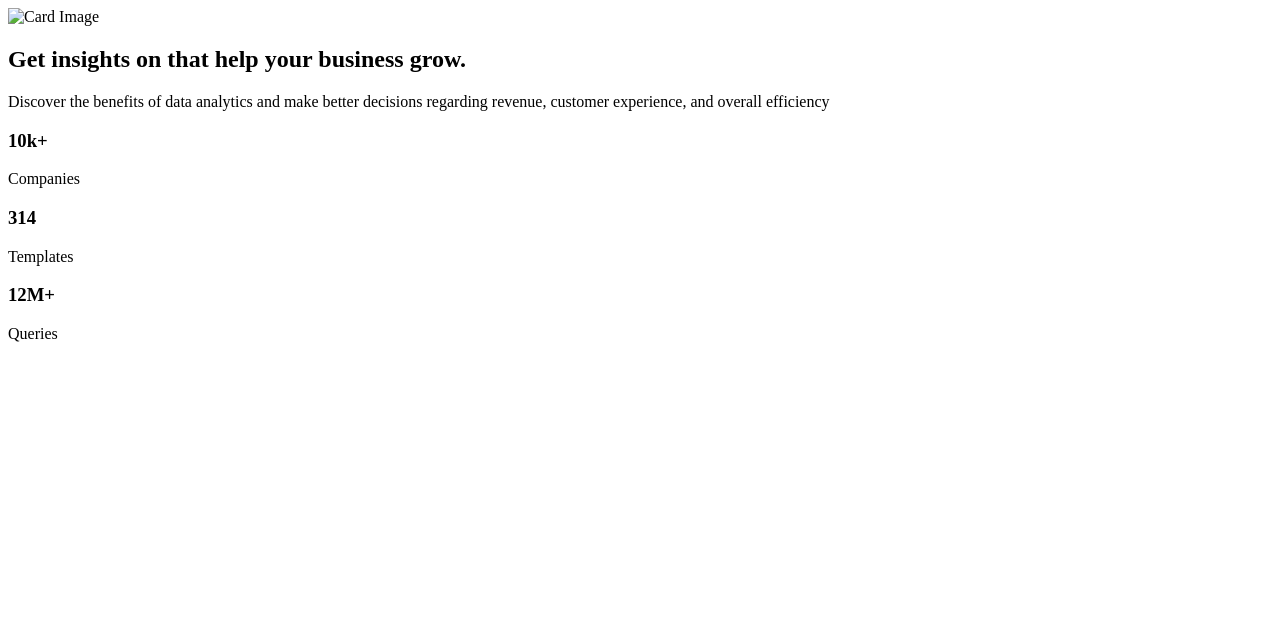
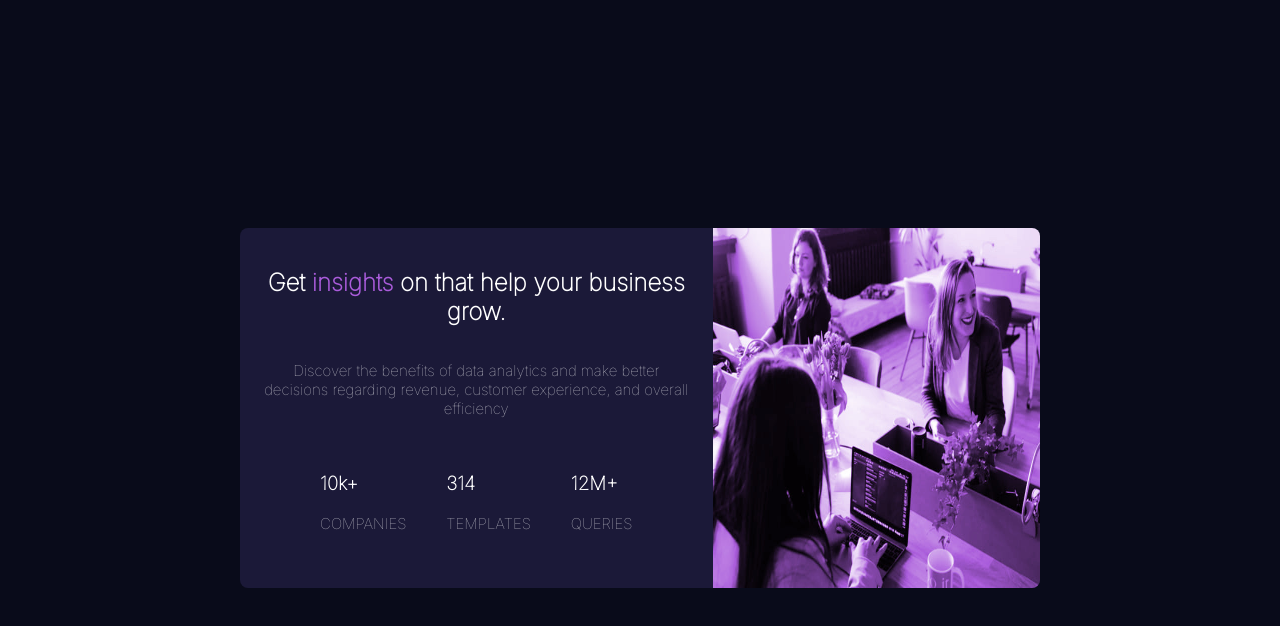
Before and after one commit to Babahle/preview-card, a plain HTML site: page index.html in a window 1280 px wide. Drawn offline with Linux system fonts and the light colour scheme; the site is published under a folder, as on GitHub Pages, so addresses that start at the root find nothing.

Commit message:
fixed links to css and images

```diff
--- a/index.html
+++ b/index.html
@@ -6,7 +6,8 @@
 
   <link rel="icon" type="image/png" sizes="32x32" href="./images/favicon-32x32.png">
 
-  <link rel="stylesheet" href="/css/styles.css">
+  <link rel="stylesheet" href="./css/styles.css">
+
 
   <title>Frontend Mentor | Stats preview card component</title>
 
@@ -15,7 +16,7 @@
   <div class="center-container">
     <div class="card">
       <div class="image-container">
-        <img src="/images/image-header-mobile.jpg" alt="Card Image">
+        <img src="./images/image-header-mobile.jpg" alt="Card Image">
       </div>
       <div class="card-body">
         <h2>
```
